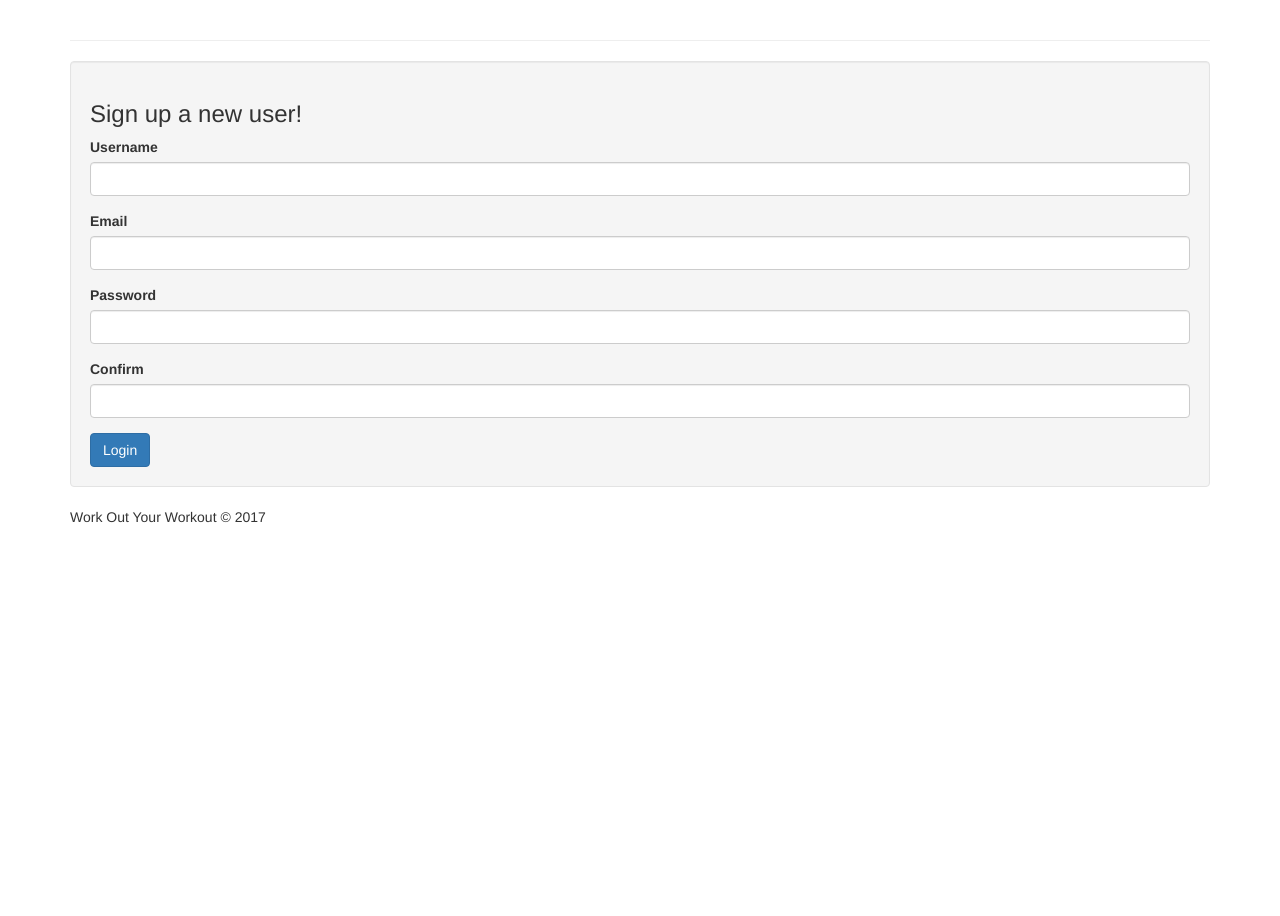
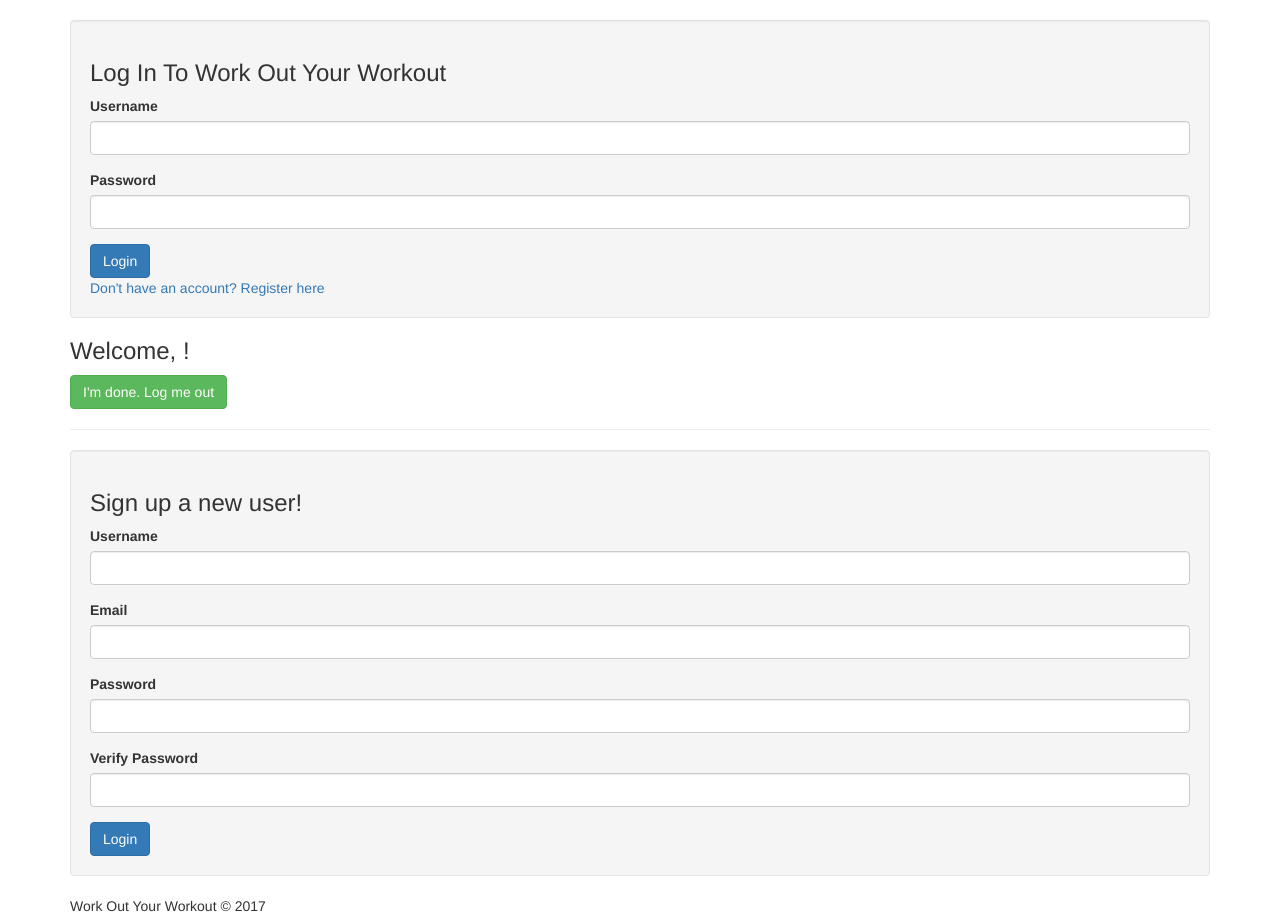
Before and after one commit to cameronobrien/WorkOutYourWorkout, a Flask app: page /login in a window 1280 px wide. Shown: the part 52-968 px from the top of the page. Before the commit the page ends 575 px from the top, so only its background shows below. Run offline with Flask 2, Linux system fonts and the light colour scheme; some libraries are stand-ins or nearby versions.

Commit message:
Updated requirements, auth system tidied up a little bit.

```diff
--- a/app/auth/__init__.py
+++ b/app/auth/__init__.py
@@ -0,0 +1,2 @@
+#from app.auth.forms import LoginForm, RegisterForm
+#from app.auth.models import User
--- a/app/auth/forms.py
+++ b/app/auth/forms.py
@@ -13,7 +13,7 @@
     username = StringField('user_name', [validators.Length(min=4, max=25)], )
     email = EmailField('email', validators=[Email()])
     password = PasswordField('password', [
-        validators.Length(min=8, max=36),
+        validators.Length(min=6, max=36),
         validators.data_required(),
     ])
     confirm = PasswordField('confirm'), [
--- a/app/auth/views.py
+++ b/app/auth/views.py
@@ -1,12 +1,10 @@
 from flask import render_template, url_for, redirect
-from flask_login import login_user, logout_user, login_required, current_user
+from flask_login import login_user, logout_user, current_user
 
-from app import app, db, lm
+from app import app, db
 from app.auth.forms import LoginForm, RegisterForm
 from app.auth.models import User
-from app.helpers import get_current_time
-import hashlib
-m = hashlib.sha512()
+from app.helpers import hash_password
 
 
 @app.route('/login', methods=['GET', 'POST'])
@@ -19,7 +17,7 @@
     if form.validate_on_submit():
         user = User.query.filter(username=form.login.data).first()
 
-        if user and user.password == form.password.data:
+        if user and user.password == hash_password(form.password.data):
             login_user(user)
             return redirect(url_for('dashboard'))
 
@@ -37,9 +35,8 @@
     return redirect(url_for('login'))
 
 
-@app.route('/register' ,methods=['GET', 'POST'])
+@app.route('/register', methods=['GET', 'POST'])
 def register():
-    global m
     if current_user.is_authenticated:
         return redirect(url_for('index'))
 
@@ -47,10 +44,9 @@
 
     if form.validate_on_submit():
         user = User(
-            user_name = form.username.data,
-            email = form.email.data,
-            created_on = get_current_time(),
-            _password = m.update(form.password.data.encode('utf-8'))
+            user_name=form.username.data,
+            email=form.email.data,
+            password=hash_password(form.data.password)
         )
         db.session.add(user)
         db.session.commit()
--- a/app/templates/auth/index.html
+++ b/app/templates/auth/index.html
@@ -1,5 +1,5 @@
 {% extends "base.html" %}
-{% set page_title = 'memes' %}
+{% set page_title = 'Login' %}
 
 {% block meta %}
 <!-- put meta tags here !-->
@@ -24,8 +24,8 @@
 
 <div class="container">
    <!-- Logged out view !-->
-   <div id='logged-out-view' class='well hidden'>
-      <h3> Know the secret? Login now.</h3>
+   <div id='logged-out-view' class="well">
+      <h3> Log In To Work Out Your Workout</h3>
       <form id='login-form'>
          <div class="form-group">
             <label>Username</label>
@@ -36,11 +36,13 @@
             <input name='password' type="password" class="form-control">
          </div>
          <button type="submit" class="btn btn-primary">Login</button>
+         <br>
+         <a href="/register">Don't have an account? Register here</a>
       </form>
    </div>
 
    <!-- Logged in view !-->
-   <div id='logged-in-view' class='well hidden'>
+   <div id='logged-in-view'>
       <h3> Welcome, <span></span>!</h3>
       <button type="button" class="btn btn-success">I'm done. Log me out</button>
 
@@ -64,7 +66,7 @@
             <input name='password' type="password" class="form-control">
          </div>
          <div class="form-group">
-            <label>Confirm</label>
+            <label>Verify Password</label>
             <input name='confirm' type="password" class="form-control">
          </div>
          <button type="submit" class="btn btn-primary">Login</button>
--- a/requirements.txt
+++ b/requirements.txt
@@ -18,6 +18,7 @@
 Jinja2==2.8
 MarkupSafe==0.23
 pbr==1.10.0
+py-bcrypt==0.4
 python3-openid==3.0.10
 pytz==2016.10
 six==1.10.0
```
Also changed, not shown: app/__init__.py (+4 -3 lines), app/auth/models.py (+13 -14 lines), app/helpers.py (+9 -0 lines), app/index/views.py (+9 -0 lines), app/index/__init__.py (added).
